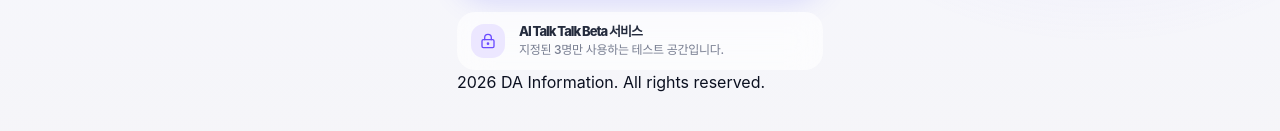
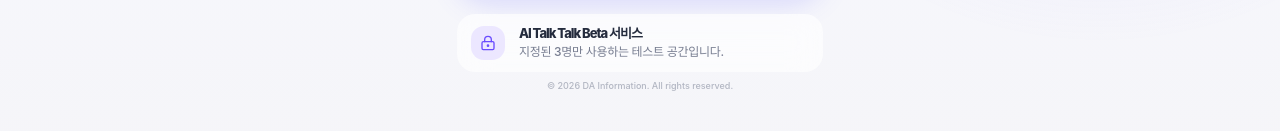
Before and after one commit to uniconsultingbang-sketch/new-ai-toktok-debate, a Next.js app: page /login in a window 1280 px wide. Shown: the part 631-762 px from the top of the page. Built offline with nearby package versions, Linux system fonts and the light colour scheme.

Commit message:
Fix login copyright styling

```diff
--- a/components/LoginForm.tsx
+++ b/components/LoginForm.tsx
@@ -231,7 +231,21 @@
           </p>
         </div>
 
-        <p className="login-footer">2026 DA Information. All rights reserved.</p>
+        <p
+          className="login-footer"
+          style={{
+            width: "100%",
+            margin: "8px auto 0",
+            color: "rgba(105, 113, 134, 0.48)",
+            textAlign: "center",
+            fontSize: 9,
+            fontWeight: 500,
+            lineHeight: 1.35,
+            letterSpacing: 0,
+          }}
+        >
+          © 2026 DA Information. All rights reserved.
+        </p>
       </section>
     </main>
   );
```
